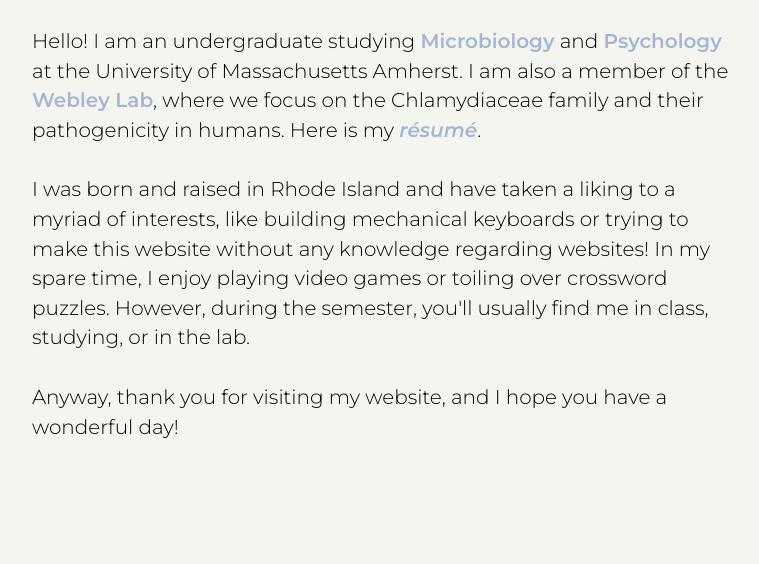
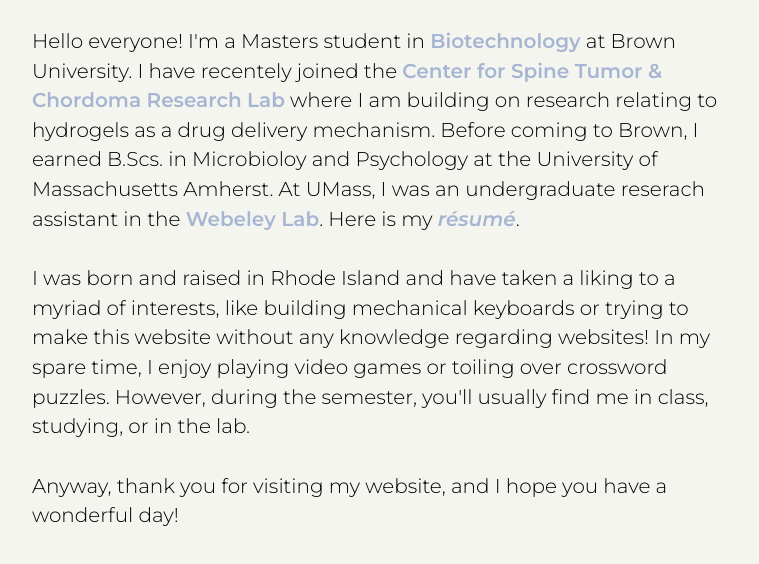
Before and after one commit to arvinyyung/arvinyyung, a plain HTML site: page index.html in a window 1280 px wide. Shown: the part 132-696 px from the top of the page, without its empty margins (258-1017 px from the left). Drawn offline with Linux system fonts and the light colour scheme.

Commit message:
Update index.html
update 1/2; new school

```diff
--- a/index.html
+++ b/index.html
@@ -25,7 +25,9 @@
 
 		<div class="montserrat">
 			<p class="main_body">
-			Hello! I am an undergraduate studying <a target="_newtab" href="https://www.umass.edu/microbiology/undergraduate-program-overview/">Microbiology</a> and <a target="_newtab" href="https://www.umass.edu/psychological-brain-sciences/undergraduate/undergraduate-requirements/bachelor-science-neuroscience-track/">Psychology</a> at the University of Massachusetts Amherst. I am also a member of the <a target="_newtab" href="https://websites.umass.edu/wilmore/">Webley Lab</a>, where we focus on the Chlamydiaceae family and their pathogenicity in humans. Here is my <a target="_newtab" href="/arvin_yung-resume.pdf"><i>résumé</i></a>.
+			Hello everyone! I'm a Masters student in <a target="_newtab" href="https://biotech.brown.edu/about/">Biotechnology</a> at Brown University. I have recentely joined the <a target="_newtab" href="https://sites.brown.edu/center-for-spine-tumor-chordoma-research/">Center for Spine Tumor & Chordoma Research Lab</a> where I am building on research relating to hydrogels as a drug delivery mechanism.
+				Before coming to Brown, I earned B.Scs. in Microbioloy and Psychology at the University of Massachusetts Amherst. At UMass, I was an undergraduate reserach assistant in the <a target="_newtab" href="https://websites.umass.edu/wilmore/">Webeley Lab</a>.
+				Here is my <a target="_newtab" href="/arvin_yung-resume.pdf"><i>résumé</i></a>.
 			</p>
 
 			<p class="main_body">
```
